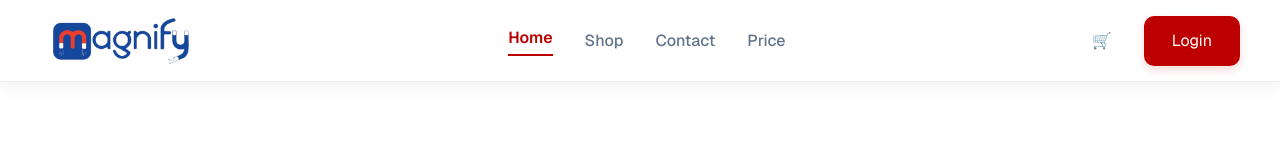
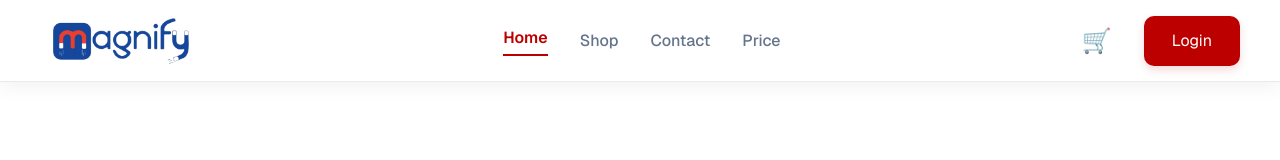
Before and after one commit to Neon-Labz/fridge-magnet-frame-frontend, a Next.js app: page / in a window 1280 px wide. Shown: the top 160 px of the page. Built offline with nearby package versions, Linux system fonts and the light colour scheme.

Commit message:
fix: update cart page

```diff
--- a/src/components/website/Header.tsx
+++ b/src/components/website/Header.tsx
@@ -90,15 +90,18 @@ export default function Header() {
 
         {/* RIGHT */}
         <div className="flex items-center gap-4 sm:gap-6 lg:gap-8">
-
-          <button className="relative cursor-pointer text-[24px] text-[#475569] transition-colors hover:text-[#002B73]">
-            🛒
+          <Link
+            href="/cart"
+            aria-label="Cart"
+            className="relative inline-flex cursor-pointer items-center justify-center text-[24px] text-[#475569] transition-colors hover:text-[#002B73]"
+          >
+            <span aria-hidden="true">🛒</span>
             {totalQuantity > 0 && (
               <span className="absolute -top-2 -right-2 flex h-5 w-5 items-center justify-center rounded-full bg-[#BC0000] text-[12px] font-bold text-white">
                 {totalQuantity}
               </span>
             )}
-          </button>
+          </Link>
 
           {isAuthenticated ? (
             <button
--- a/src/components/website/Navbar.tsx
+++ b/src/components/website/Navbar.tsx
@@ -52,14 +52,14 @@ export default function Navbar() {
 
         {/* DESKTOP RIGHT */}
         <div className="hidden md:flex items-center gap-6">
-          <div className="relative">
+          <Link href="/cart" aria-label="Cart" className="relative inline-flex items-center justify-center">
             <ShoppingCart className="h-5 w-5 text-[#475569]" />
             {totalQuantity > 0 && (
               <span className="absolute -right-2 -top-2 flex h-5 w-5 items-center justify-center rounded-full bg-[#BC0000] text-[10px] font-bold text-white">
                 {totalQuantity}
               </span>
             )}
-          </div>
+          </Link>
 
           {isAuthenticated ? (
             <button
@@ -108,14 +108,14 @@ export default function Navbar() {
             ))}
 
             <div className="flex items-center gap-4 mt-2">
-              <div className="relative">
+              <Link href="/cart" aria-label="Cart" className="relative inline-flex items-center justify-center">
                 <ShoppingCart className="h-5 w-5 text-[#475569]" />
-                  {totalQuantity > 0 && (
-                    <span className="absolute -right-2 -top-2 flex h-5 w-5 items-center justify-center rounded-full bg-[#BC0000] text-[10px] font-bold text-white">
-                      {totalQuantity}
-                    </span>
-                  )}
-              </div>
+                {totalQuantity > 0 && (
+                  <span className="absolute -right-2 -top-2 flex h-5 w-5 items-center justify-center rounded-full bg-[#BC0000] text-[10px] font-bold text-white">
+                    {totalQuantity}
+                  </span>
+                )}
+              </Link>
 
                 {isAuthenticated ? (
                   <button
```
